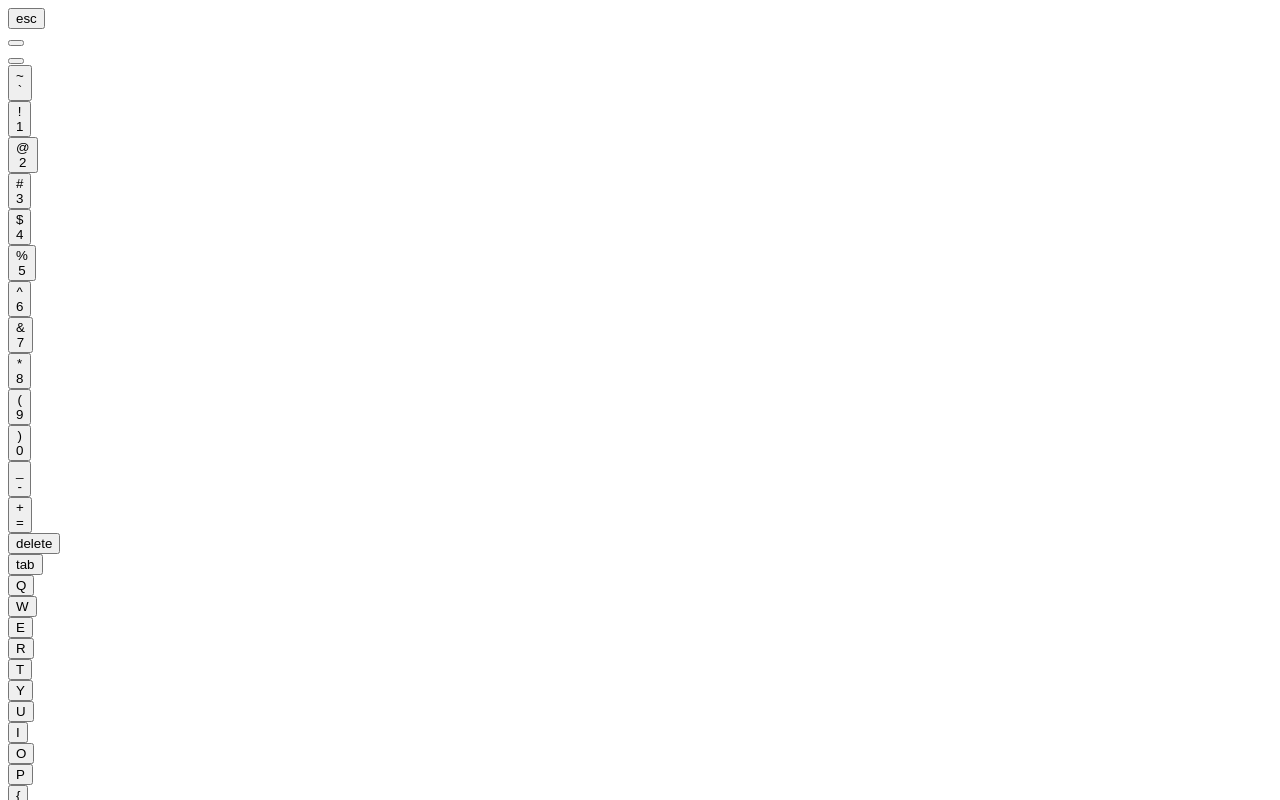
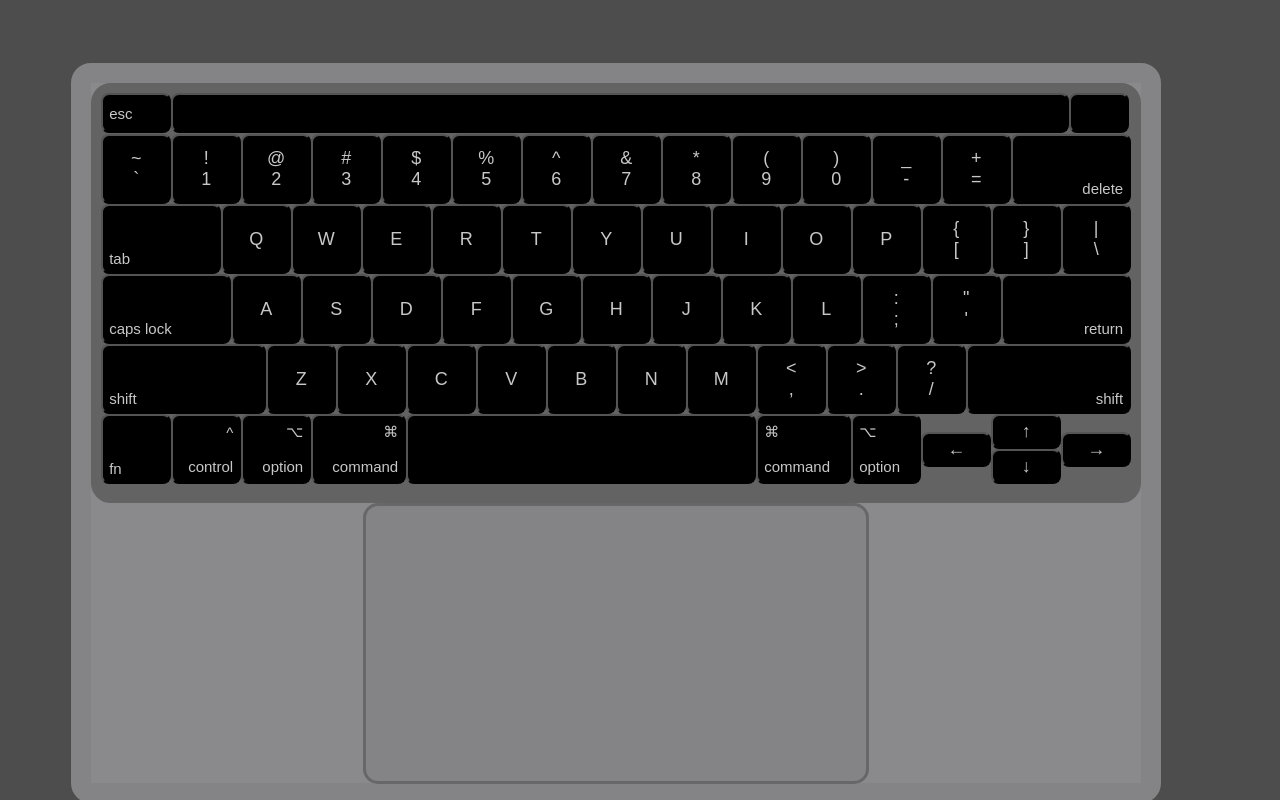
Before and after one commit to chandaninavadiya101/Keyboard-Design, a plain HTML site: page index.html in a window 1280 px wide. Shown: the top 800 px of the page. Drawn offline with Linux system fonts and the light colour scheme; the site is published under a folder, as on GitHub Pages, so addresses that start at the root find nothing.

Commit message:
keyboard design commit

```diff
--- a/html/index.html
+++ b/html/index.html
@@ -3,7 +3,7 @@
     <head>
         <meta charset="UTF-8">
         <title>Keyboard chandani</title>
-        <link rel="stylesheet" href="/styles/keyboardstyles.css">
+        <link rel="stylesheet" href="../styles/keyboardstyles.css">
     </head>
     <body>
         <div class="maincontainer">
--- a/index.html
+++ b/index.html
@@ -3,7 +3,7 @@
     <head>
         <meta charset="UTF-8">
         <title>Keyboard chandani</title>
-        <link rel="stylesheet" href="../styles/keyboardstyles.css">
+        <link rel="stylesheet" href="styles/keyboardstyles.css">
     </head>
     <body>
         <div class="maincontainer">
```
